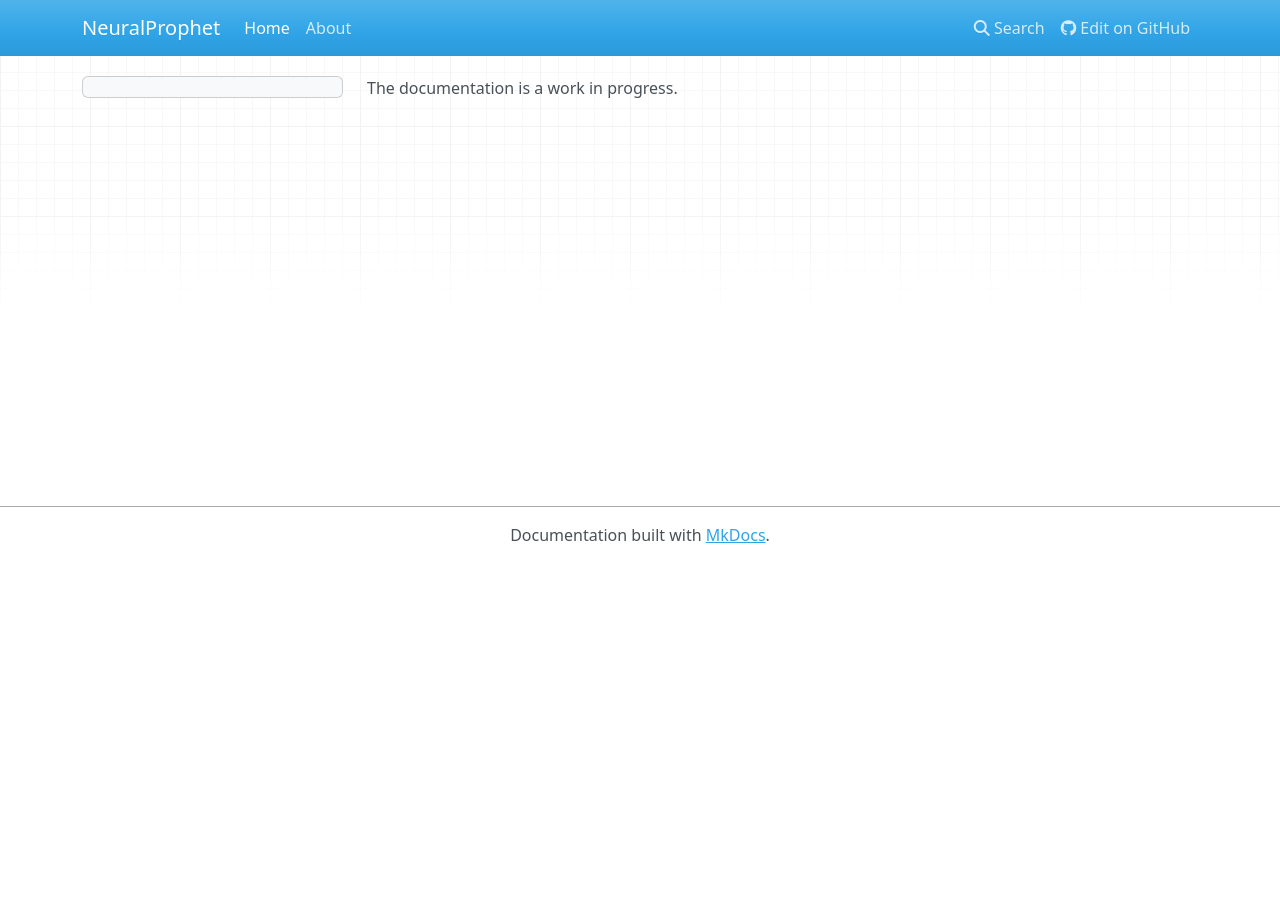
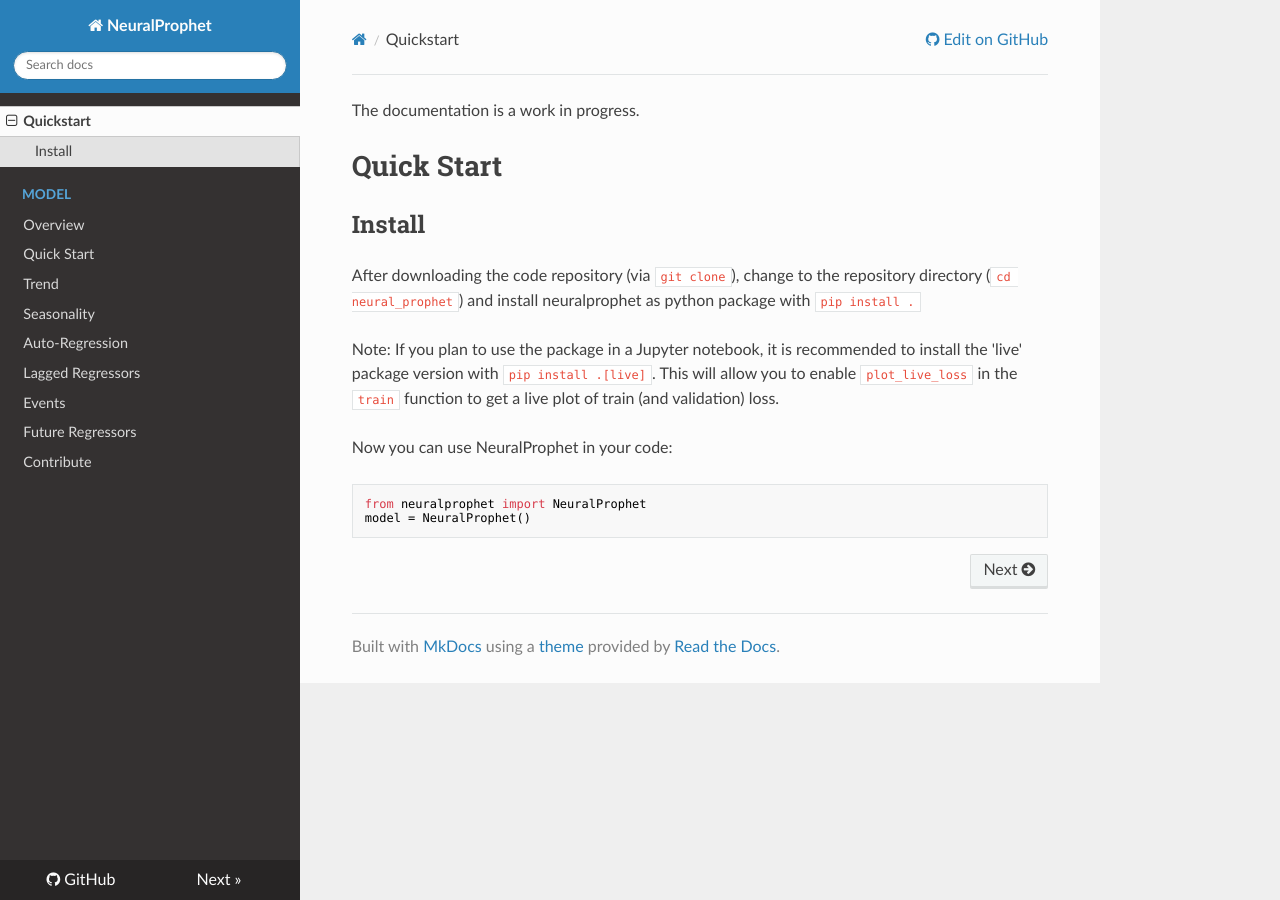
Before and after one commit to ourownstory/neural_prophet, an MkDocs documentation site: the page built from docs/README.md, in a window 1280 px wide. Built offline with MkDocs 1.6.1, drawn with Linux system fonts in a browser that asks for light colours; nearby versions of some CDN libraries.

Commit message:
added nav and quickstart and contribute

````diff
--- a/docs/README.md
+++ b/docs/README.md
@@ -1 +1,15 @@
 The documentation is a work in progress.
+
+# Quick Start
+## Install
+After downloading the code repository (via `git clone`), change to the repository directory (`cd neural_prophet`) and install neuralprophet as python package with
+`pip install .`
+
+Note: If you plan to use the package in a Jupyter notebook, it is recommended to install the 'live' package version with `pip install .[live]`.
+This will allow you to enable `plot_live_loss` in the `train` function to get a live plot of train (and validation) loss.
+
+Now you can use NeuralProphet in your code:
+```python
+from neuralprophet import NeuralProphet
+model = NeuralProphet()
+```
--- a/mkdocs.yml
+++ b/mkdocs.yml
@@ -1,5 +1,17 @@
 site_name: NeuralProphet
 repo_url: https://github.com/ourownstory/neural_prophet
 nav:
-    - Home: 'README.md'
-    - About: 'about.md'
+  - Quickstart: 'README.md'
+  - 'Model':
+      - Overview: model-overview.md
+      - Quick Start: quick-start.md
+      - Trend: trend.md
+      - Seasonality: seasonality.md
+      - Auto-Regression: auto-regression.md
+      - Lagged Regressors: lagged-regressors.md
+      - Events: events.md
+      - Future Regressors: future-regressors.md
+  - Contribute: 'contribute.md'
+theme: readthedocs
+markdown_extensions:
+    - attr_list
````
Also changed, not shown: docs/contribute.md (added, +13 -0 lines), 1 other file.
